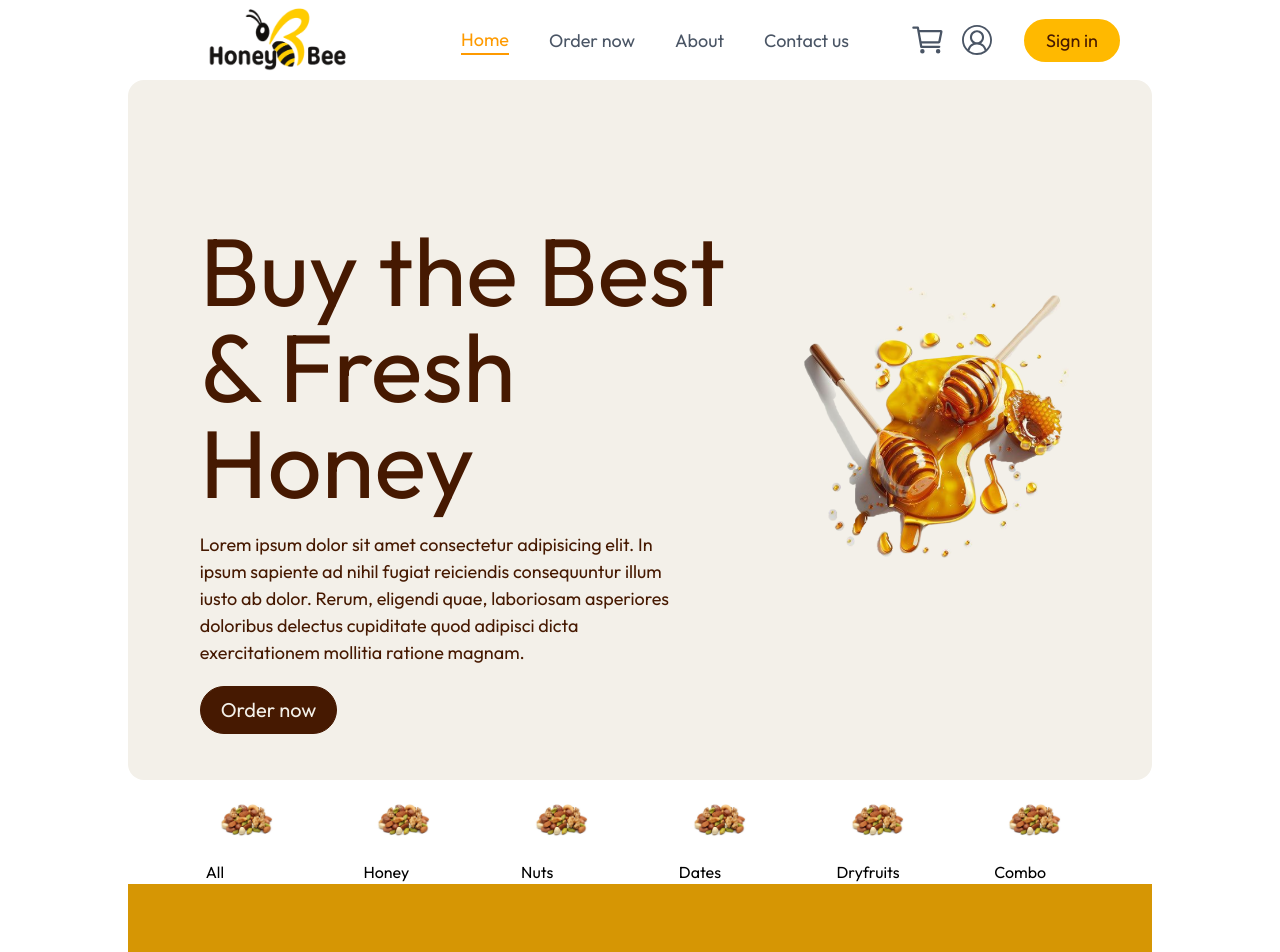
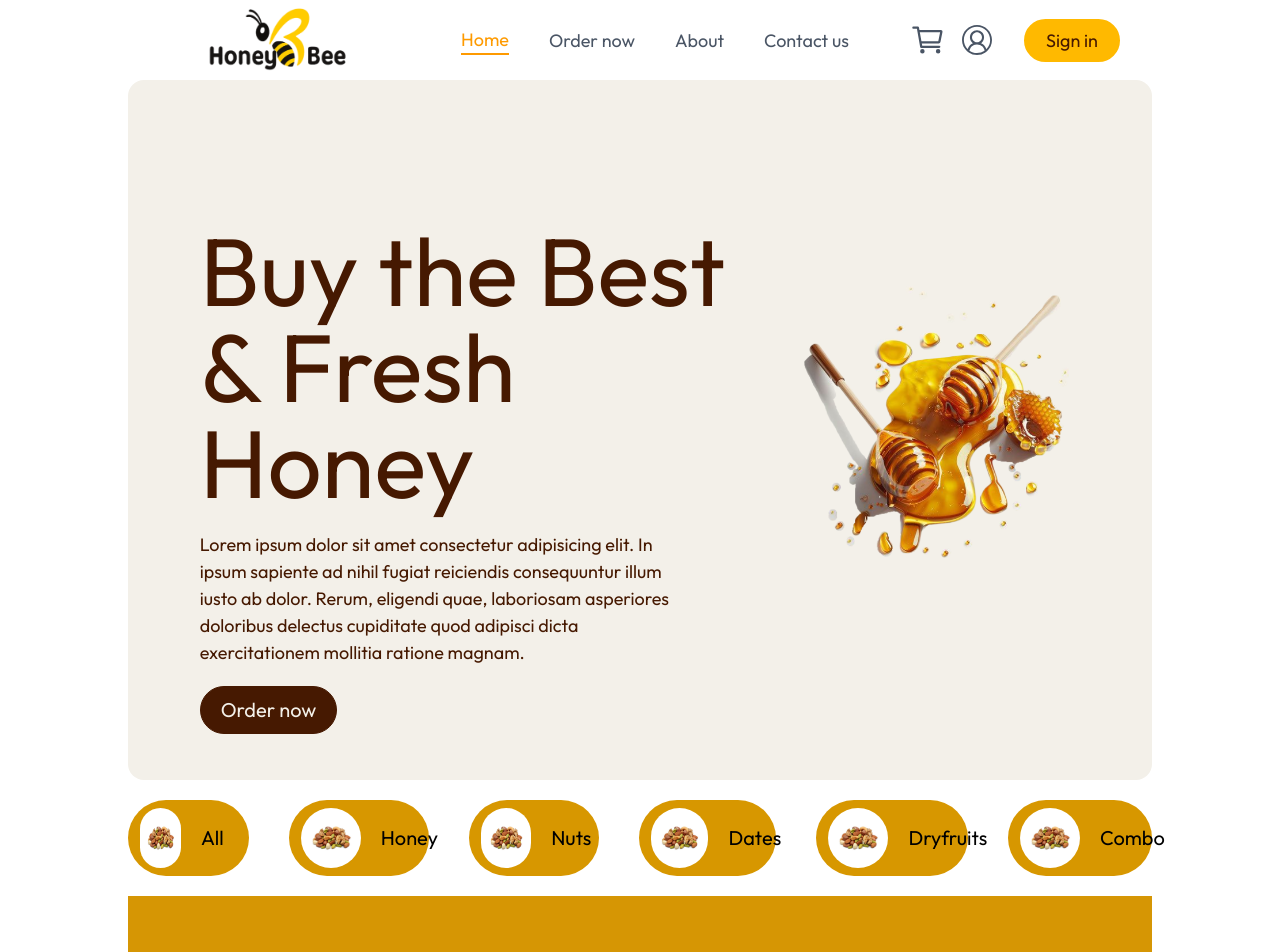
Before and after one commit to NusfaJahan61/Honey-Bee, a React (Vite) app: page / in a window 1280 px wide. Shown: the top 952 px of the page. Built offline with nearby package versions, Linux system fonts and the light colour scheme.

Commit message:
Category v2

```diff
--- a/src/components/Category/Category.jsx
+++ b/src/components/Category/Category.jsx
@@ -2,16 +2,34 @@ import { assets } from '../../assets/assets'
 
 const Category = () => {
   return (
-    <div >
-      <ul className="flex justify-evenly">
-        <li className=''><img src={assets.nuts} className='w-20 h-20' alt="all" /><p>All</p></li>
-        <li><img src={assets.nuts} className='w-20 h-20' alt="honey" /><p>Honey</p></li>
-        <li><img src={assets.nuts} className='w-20 h-20' alt="nuts" /><p>Nuts</p></li>
-        <li><img src={assets.nuts} className='w-20 h-20' alt="dates" /><p>Dates</p></li>
-        <li><img src={assets.nuts} className='w-20 h-20' alt="dryfruits" /><p>Dryfruits</p></li>
-        <li><img src={assets.nuts} className='w-20 h-20' alt="combo" /><p>Combo</p></li>
-      </ul>
-    </div>
+    <>
+      <div className="flex justify-center gap-10 ">
+        <div className='flex justify-between gap-5 bg-[#D79700] items-center px-10 py-2 my-5 rounded-[50px] text-black text-[20px] '>
+          <img src={assets.nuts} className='-ml-7 rounded-[50px] w-15 h-15' alt="all" />
+          <p>All</p>
+        </div>
+        <div className='flex justify-between gap-5 bg-[#D79700] items-center px-10 py-2 my-5 rounded-[50px] text-black text-[20px] '>
+          <img src={assets.nuts} className='-ml-7 rounded-[50px] w-15 h-15' alt="honey" />
+          <p>Honey</p>
+        </div>
+        <div className='flex justify-between gap-5 bg-[#D79700] items-center px-10 py-2 my-5 rounded-[50px] text-black text-[20px] '>
+          <img src={assets.nuts} className='-ml-7 rounded-[50px] w-15 h-15' alt="nuts" />
+          <p>Nuts</p>
+        </div>
+        <div className='flex justify-between gap-5 bg-[#D79700] items-center px-10 py-2 my-5 rounded-[50px] text-black text-[20px] '>
+          <img src={assets.nuts} className='-ml-7 rounded-[50px] w-15 h-15' alt="dates" />
+          <p>Dates</p>
+        </div>
+        <div className='flex justify-between gap-5 bg-[#D79700] items-center px-10 py-2 my-5 rounded-[50px] text-black text-[20px] '>
+          <img src={assets.nuts} className='-ml-7 rounded-[50px] w-15 h-15' alt="dryfruits" />
+          <p>Dryfruits</p>
+        </div>
+        <div className='flex justify-between gap-5 bg-[#D79700] items-center px-10 py-2 my-5 rounded-[50px] text-black text-[20px] '>
+          <img src={assets.nuts} className='-ml-7 rounded-[50px] w-15 h-15' alt="combo" />
+          <p>Combo</p>
+        </div>
+      </div>
+    </>
   )
 }
 
```
